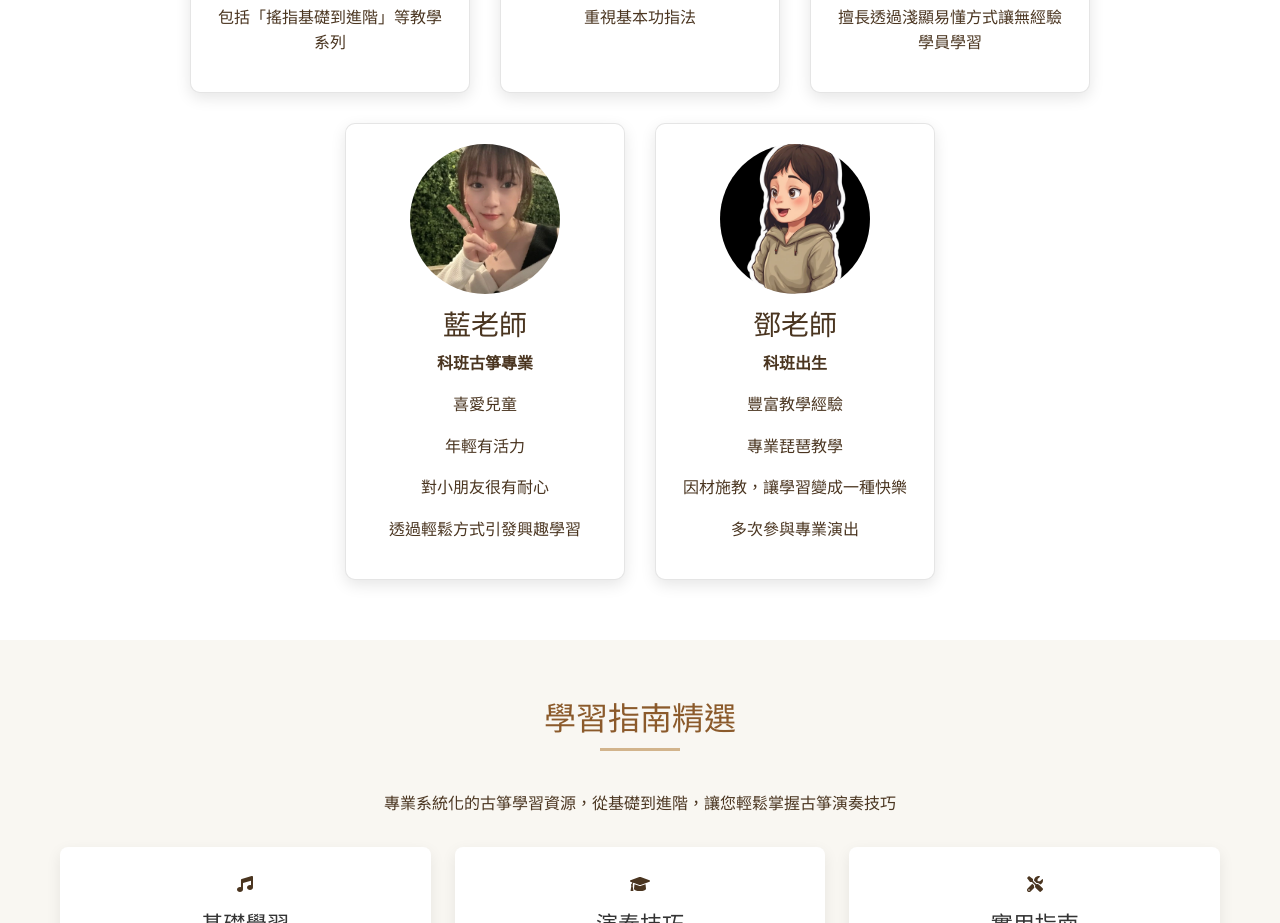
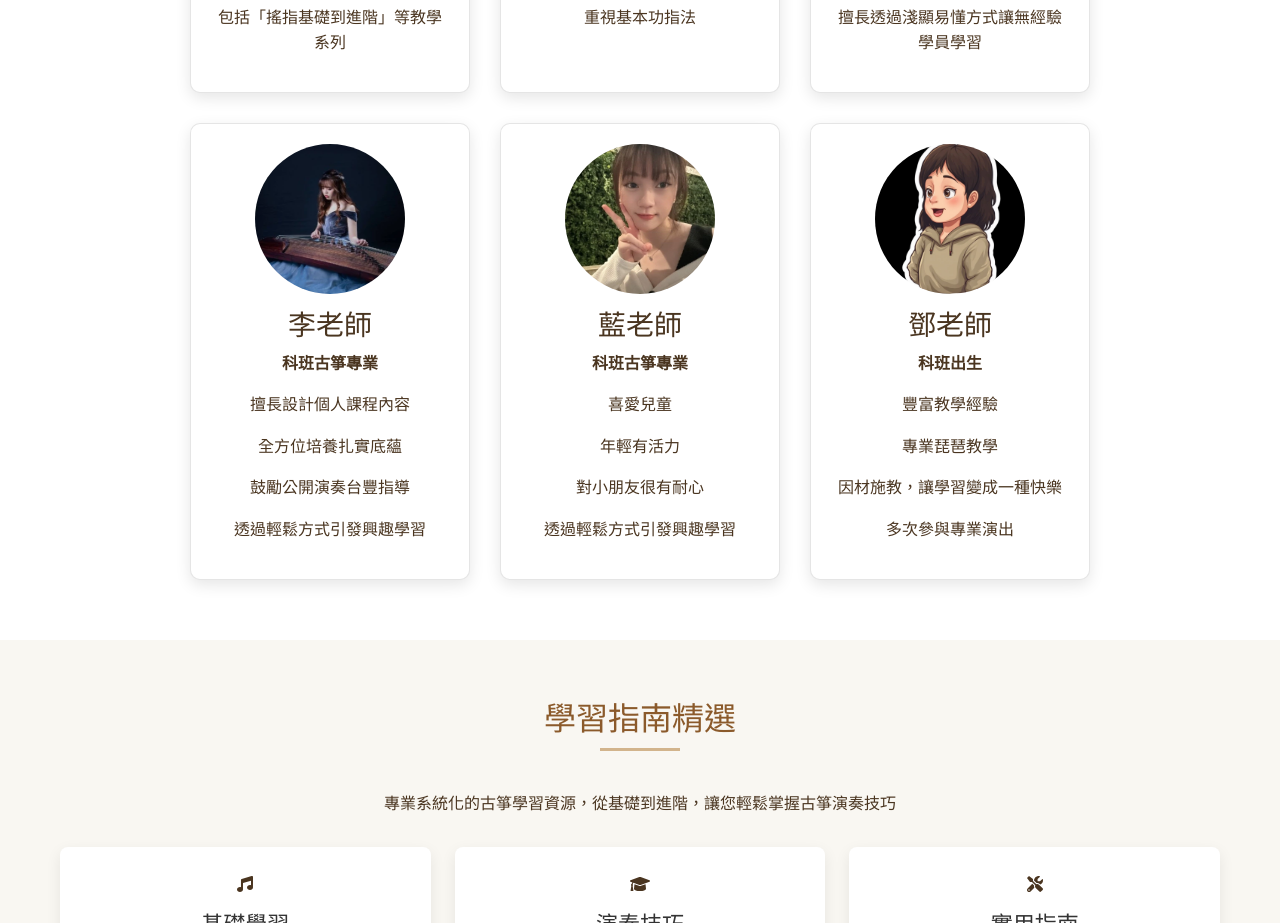
Before and after one commit to lidichu/GuzhengTrain, a plain HTML site: page index.html in a window 1280 px wide. Shown: the part 2260-3183 px from the top of the page. Drawn offline with nearby package versions, Linux system fonts and the light colour scheme.

Commit message:
增加李老師

```diff
--- a/index.html
+++ b/index.html
@@ -373,7 +373,21 @@
         <p>專業古箏教學</p>
         <p>擅長透過淺顯易懂方式讓無經驗學員學習</p>
       </div>
-
+      <div class="teacher-card">
+        <div class="teacher-image">
+          <picture>
+            <source srcset="img/99.webp" type="image/webp">
+            <source srcset="img/99.jpg" type="image/jpeg">
+            <img src="img/99.jpg" alt="李老師" loading="lazy">
+          </picture>
+        </div>
+        <h3>李老師</h3>
+        <p><strong>科班古箏專業</strong></p>
+        <p>擅長設計個人課程內容</p>
+        <p>全方位培養扎實底蘊</p>
+        <p>鼓勵公開演奏台豐指導</p>
+        <p>透過輕鬆方式引發興趣學習</p>
+      </div>
       <div class="teacher-card">
         <div class="teacher-image">
           <picture>
```
Also changed, not shown: img/99.jpg (added), img/99.webp (added).
